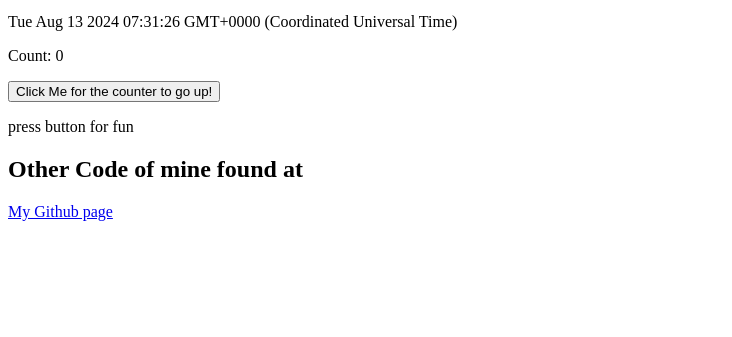
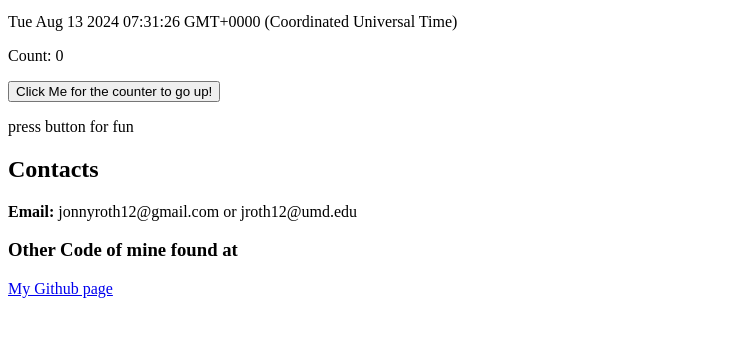
Before and after one commit to JonnyRoth2/JonnyRoth2.github.io, a plain HTML site: page index.html in a window 1280 px wide. Shown: the part 119-456 px from the top of the page, without its empty margins (0-732 px from the left). Drawn offline with Linux system fonts and the light colour scheme.

Commit message:
Update index.html

```diff
--- a/index.html
+++ b/index.html
@@ -26,10 +26,15 @@
         <p>Count: <a id="clicks">0</a></p>
         <button type="button" onclick="Clicker()">Click Me for the counter to go up!</button>
         <p> press button for fun </p>
-
-            <h2>
+        <h2>
+            Contacts
+        </h2>
+            <p>
+                <strong>Email:</strong> jonnyroth12@gmail.com or jroth12@umd.edu
+            </p>
+            <h3>
                 Other Code of mine found at
-            </h2>
+            </h3>
         <div>
 
             <p><a href="https://github.com/JonnyRoth2">My Github page</a></p>
```
